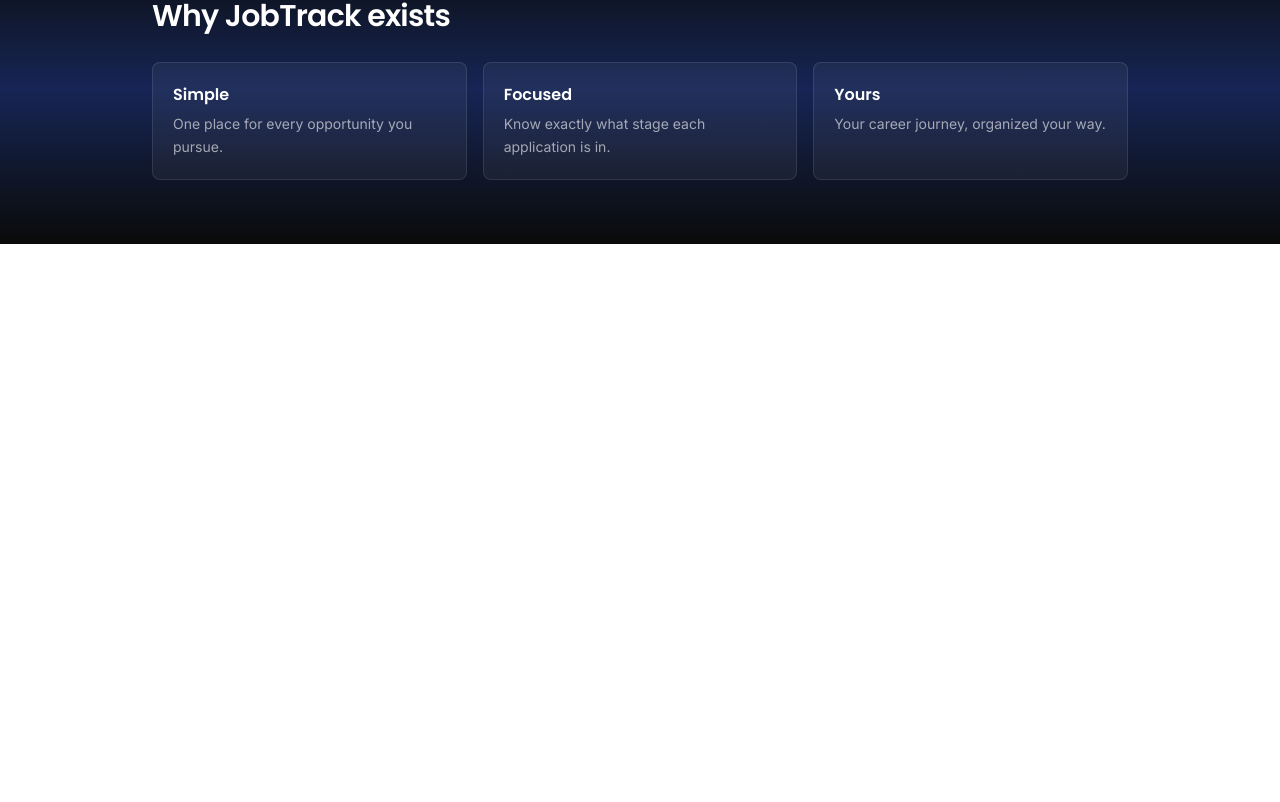
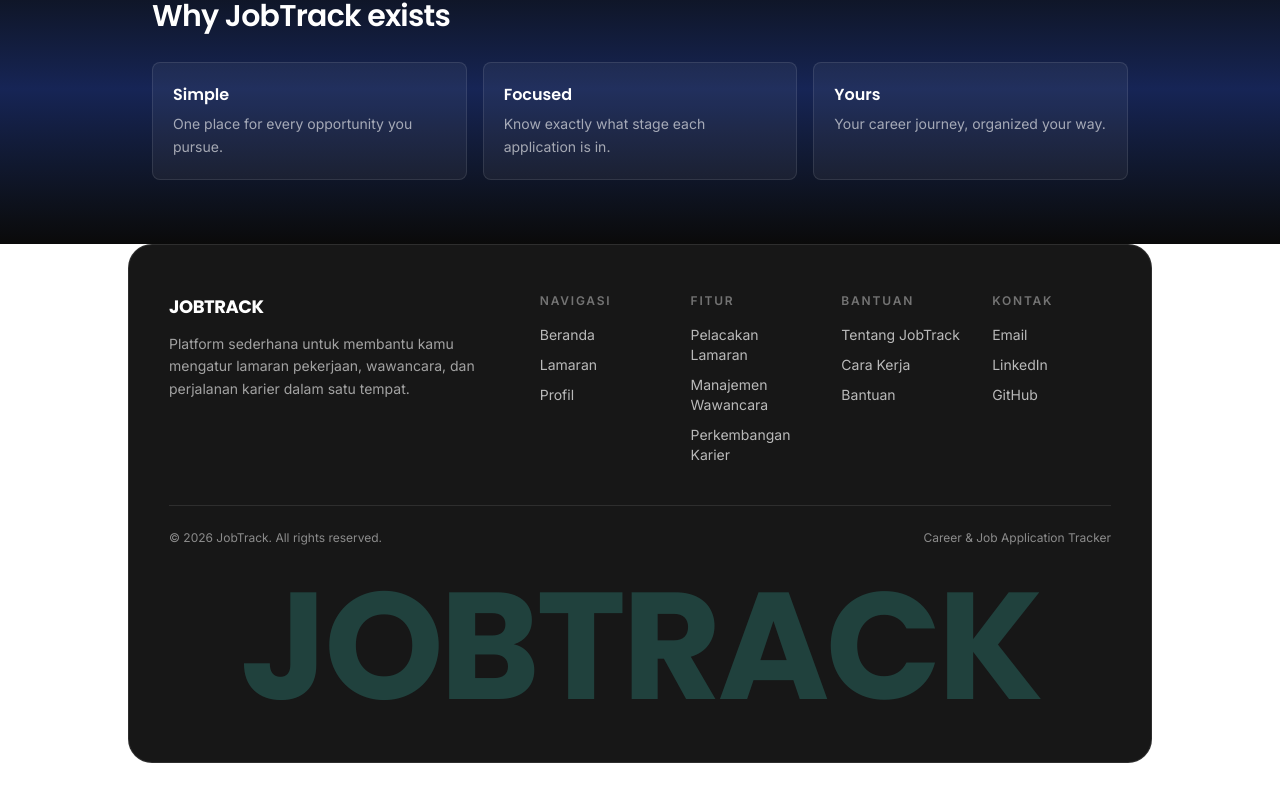
Before and after one commit to FaletehanAlF/auth-jwt-app, a Next.js app in the folder frontend/: page /about in a window 1280 px wide. Shown: the part 626-1428 px from the top of the page. Before the commit the page ends 939 px from the top, so only its background shows below. Built offline with nearby package versions, Linux system fonts and the light colour scheme.

Commit message:
update feature

```diff
--- a/frontend/src/components/Footer.tsx
+++ b/frontend/src/components/Footer.tsx
@@ -1,11 +1,111 @@
+import Link from "next/link";
+
+const NAV_LINKS = [
+  { label: "Beranda", href: "/home" },
+  { label: "Lamaran", href: "/applications" },
+  { label: "Profil", href: "/profile" },
+];
+
+const FEATURES = ["Pelacakan Lamaran", "Manajemen Wawancara", "Perkembangan Karier"];
+
+const HELP = ["Tentang JobTrack", "Cara Kerja", "Bantuan"];
+
+const CONTACT = ["Email", "LinkedIn", "GitHub"];
+
 export default function Footer() {
   return (
-    <footer className="border-t border-white/10">
-      <div className="mx-auto flex w-full max-w-5xl flex-col gap-1 px-4 py-6 sm:flex-row sm:items-center sm:justify-between sm:px-6">
-        <p className="font-display text-sm font-semibold tracking-tight text-white">
-          JobTrack
-        </p>
-        <p className="text-xs text-white/60">Pelacak Karier &amp; Lamaran Kerja</p>
+    <footer className="w-full bg-transparent px-4 pb-10 sm:px-6">
+      <div className="mx-auto w-full max-w-5xl overflow-hidden rounded-3xl border border-white/10 bg-neutral-900 px-6 py-10 sm:px-10 sm:py-12">
+        <div className="grid gap-10 md:grid-cols-[1.1fr_1.9fr]">
+          <div>
+            <p className="font-display text-lg font-bold tracking-tight text-white">
+              JOBTRACK
+            </p>
+            <p className="mt-3 max-w-xs text-sm leading-relaxed text-white/60">
+              Platform sederhana untuk membantu kamu mengatur lamaran pekerjaan,
+              wawancara, dan perjalanan karier dalam satu tempat.
+            </p>
+          </div>
+
+          <nav
+            aria-label="Footer"
+            className="grid grid-cols-2 gap-8 sm:grid-cols-4"
+          >
+            <div>
+              <h3 className="text-xs font-semibold uppercase tracking-[0.15em] text-white/40">
+                Navigasi
+              </h3>
+              <ul className="mt-4 space-y-2.5 text-sm">
+                {NAV_LINKS.map((item) => (
+                  <li key={item.label}>
+                    <Link
+                      href={item.href}
+                      className="rounded text-white/70 transition-colors duration-150 hover:text-white focus-visible:outline-none focus-visible:ring-2 focus-visible:ring-blue-500"
+                    >
+                      {item.label}
+                    </Link>
+                  </li>
+                ))}
+              </ul>
+            </div>
+
+            <div>
+              <h3 className="text-xs font-semibold uppercase tracking-[0.15em] text-white/40">
+                Fitur
+              </h3>
+              <ul className="mt-4 space-y-2.5 text-sm">
+                {FEATURES.map((item) => (
+                  <li key={item}>
+                    <span className="text-white/70">{item}</span>
+                  </li>
+                ))}
+              </ul>
+            </div>
+
+            <div>
+              <h3 className="text-xs font-semibold uppercase tracking-[0.15em] text-white/40">
+                Bantuan
+              </h3>
+              <ul className="mt-4 space-y-2.5 text-sm">
+                {HELP.map((item) => (
+                  <li key={item}>
+                    <span className="text-white/70">{item}</span>
+                  </li>
+                ))}
+              </ul>
+            </div>
+
+            <div>
+              <h3 className="text-xs font-semibold uppercase tracking-[0.15em] text-white/40">
+                Kontak
+              </h3>
+              <ul className="mt-4 space-y-2.5 text-sm">
+                {CONTACT.map((item) => (
+                  <li key={item}>
+                    <span className="text-white/70">{item}</span>
+                  </li>
+                ))}
+              </ul>
+            </div>
+          </nav>
+        </div>
+
+        <div className="mt-10 border-t border-white/10 pt-6">
+          <div className="flex flex-col gap-2 sm:flex-row sm:items-center sm:justify-between">
+            <p className="text-xs text-white/50">
+              &copy; 2026 JobTrack. All rights reserved.
+            </p>
+            <p className="text-xs text-white/50">
+              Career &amp; Job Application Tracker
+            </p>
+          </div>
+        </div>
+
+        <div aria-hidden="true" className="mt-8 select-none">
+          <p className="text-center font-display text-[clamp(3rem,13.5vw,9.5rem)] font-bold uppercase leading-[0.9] tracking-tight text-teal-300/20">
+            Jobtrack
+          </p>
+        </div>
       </div>
     </footer>
   );
```
